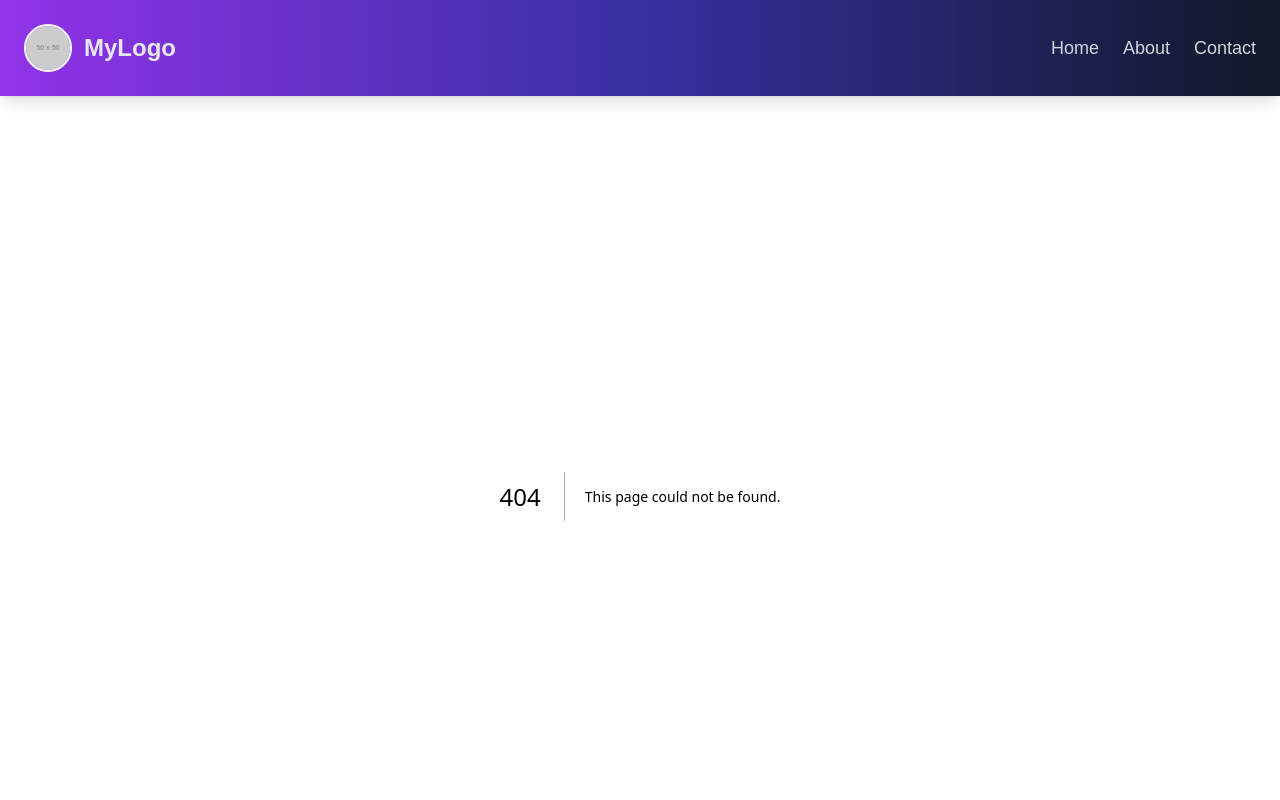
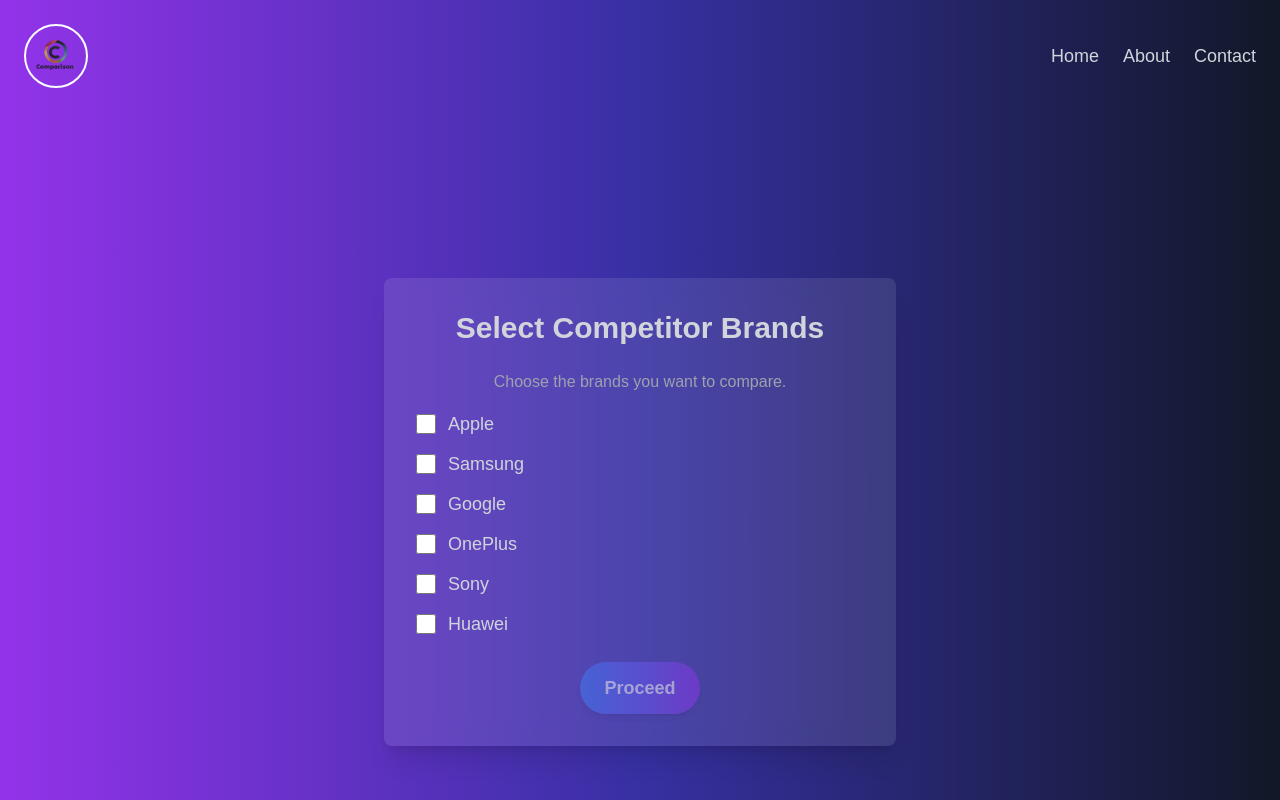
Before and after one commit to darkdeveloperdj/visionarycodex-competitor_product_analysis_ui, a Next.js app: page /competitor-selection in a window 1280 px wide. Before the commit this address had no page. Shown: the top 800 px of the page. Built offline with nearby package versions, Linux system fonts and the light colour scheme.

Commit message:
Add competitor selection and results pages with chart analysis

```diff
--- /dev/null
+++ b/src/app/competitor-selection/page.js
@@ -0,0 +1,61 @@
+"use client";
+import { useState } from "react";
+import { useRouter } from "next/navigation";
+
+const competitors = ["Apple", "Samsung", "Google", "OnePlus", "Sony", "Huawei"];
+
+const CompetitorSelection = () => {
+  const [selectedCompetitors, setSelectedCompetitors] = useState([]);
+  const router = useRouter();
+
+  const toggleCompetitor = (competitor) => {
+    setSelectedCompetitors((prev) =>
+      prev.includes(competitor)
+        ? prev.filter((c) => c !== competitor)
+        : [...prev, competitor]
+    );
+  };
+
+  const handleProceed = () => {
+    if (selectedCompetitors.length === 0) return;
+    const query = selectedCompetitors.join(",");
+    router.push(`/competitor-results?brands=${query}`);
+  };
+
+  return (
+    <div className="flex items-center justify-center min-h-screen bg-gradient-to-r from-purple-600 via-indigo-800 to-gray-900 text-white">
+      <div className="w-full max-w-lg p-8 bg-white bg-opacity-10 backdrop-blur-md rounded-lg shadow-xl">
+        <h1 className="text-3xl font-bold text-center mb-6 text-gray-300">
+          Select Competitor Brands
+        </h1>
+        <p className="text-center text-gray-400 mb-4">
+          Choose the brands you want to compare.
+        </p>
+        <div className="space-y-3 mb-6">
+          {competitors.map((competitor) => (
+            <label key={competitor} className="flex items-center space-x-3">
+              <input
+                type="checkbox"
+                checked={selectedCompetitors.includes(competitor)}
+                onChange={() => toggleCompetitor(competitor)}
+                className="w-5 h-5 text-blue-500 border-gray-300 rounded focus:ring focus:ring-blue-500"
+              />
+              <span className="text-lg text-gray-300">{competitor}</span>
+            </label>
+          ))}
+        </div>
+        <div className="mt-6 flex justify-center">
+          <button
+            onClick={handleProceed}
+            disabled={selectedCompetitors.length === 0}
+            className="px-6 py-3 text-lg font-semibold text-white bg-gradient-to-r from-blue-500 to-purple-600 rounded-full shadow-md hover:opacity-90 focus:outline-none focus:ring-2 focus:ring-blue-300 disabled:opacity-50"
+          >
+            Proceed
+          </button>
+        </div>
+      </div>
+    </div>
+  );
+};
+
+export default CompetitorSelection;
--- a/src/app/frontend/components/header/header.js
+++ b/src/app/frontend/components/header/header.js
@@ -1,5 +1,6 @@
 import React from "react";
 import Link from "next/link";
+import Image from "next/image";
 
 const Header = () => {
   return (
@@ -7,16 +8,17 @@
       <div className="container mx-auto flex justify-between items-center px-6">
         {/* Logo Section */}
         <div className="flex items-center">
-          <img
-            src="https://via.placeholder.com/50"
-            alt="Logo"
-            className="w-12 h-12 mr-3 rounded-full border-2 border-white"
-          />
           <Link
             href="/"
             className="text-2xl font-semibold text-gray-200 hover:text-white transition duration-300"
           >
-            MyLogo
+            <Image
+              src="/assets/images/logo-min.png"
+              alt="Logo"
+              width={300}
+              height={200}
+              className="w-16 h-16 mr-8 rounded-full border-2 border-white"
+            />
           </Link>
         </div>
 
--- a/src/app/home/page.js
+++ b/src/app/home/page.js
@@ -39,7 +39,7 @@
           </p>
         )}
         <div className="mt-6 flex justify-center">
-          <Link href={`/search?query=${query}`}>
+          <Link href={`/competitor-selection?query=${query}`}>
             <button className="px-6 py-3 text-lg font-semibold text-white bg-gradient-to-r from-blue-500 to-purple-600 rounded-full shadow-md hover:opacity-90 focus:outline-none focus:ring-2 focus:ring-blue-300">
               Search
             </button>
```
Also changed, not shown: public/assets/images/logo-min.png (added), src/app/competitor-results/page.js (renamed from src/app/search/page.js).
